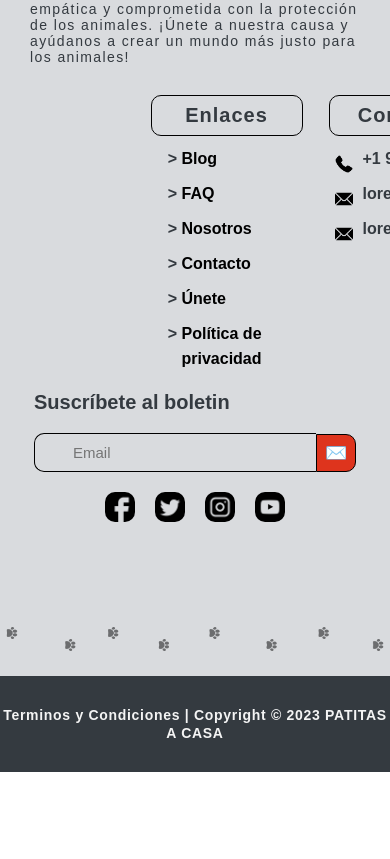
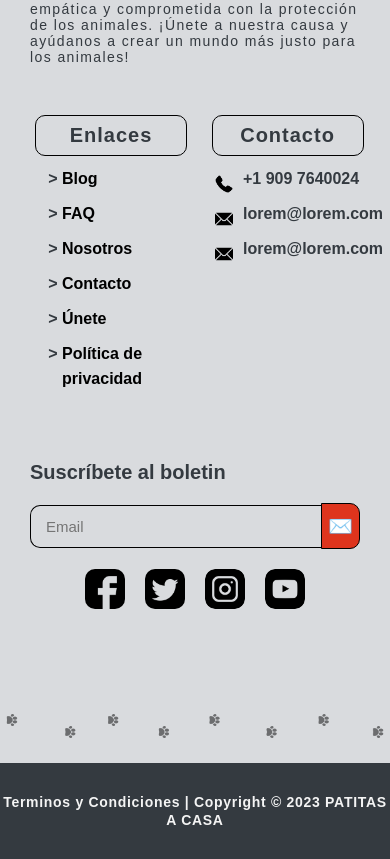
Before and after one commit to santiudev/software-mascotas, a React (Create React App) app: page / in a window 390 px wide. Shown: the part 7410-8269 px from the top of the page. Before the commit the page ends 8182 px from the top, so only its background shows below. Built offline with nearby package versions, Linux system fonts and the light colour scheme; no server answers.

Commit message:
Pequeña mejora en el diseño responsive del footer

```diff
--- a/src/css/Footer/SectionOne.module.css
+++ b/src/css/Footer/SectionOne.module.css
@@ -119,10 +119,15 @@
 		justify-content: space-between;
 		margin-bottom: 30px;
 	}
-
 }
 
 .logo {
 	width: 200px;
 	margin-bottom: 25px;
 }
+
+@media (max-width: 900px) {
+	.sectionOne__footer {
+		margin-bottom: 0;
+	}
+}
--- a/src/css/Footer/SectionThree.module.css
+++ b/src/css/Footer/SectionThree.module.css
@@ -18,7 +18,7 @@
 	margin: 30px 0;
 }
 
-.sectionThree__form > input:first-child {
+.sectionThree__form>input:first-child {
 	border: none;
 	align-items: center;
 	padding: 12px 15px;
@@ -30,7 +30,7 @@
 	border-radius: 10px 0 0 10px;
 }
 
-.sectionThree__form > input:last-child {
+.sectionThree__form>input:last-child {
 	width: 46px;
 	height: 46px;
 	background-color: #DE341D;
@@ -42,7 +42,7 @@
 	transition: .5s background-color;
 }
 
-.sectionThree__form > input:last-child:hover {
+.sectionThree__form>input:last-child:hover {
 	cursor: pointer;
 	background-color: #b21500;
 }
@@ -53,7 +53,7 @@
 	gap: 20px;
 }
 
-.sectionThree__redes > a > img {
+.sectionThree__redes>a>img {
 	width: 30px;
 	border-radius: 10px;
 }
@@ -71,12 +71,12 @@
 		margin: 20px 0;
 	}
 
-	.sectionThree__form > input:first-child {
+	.sectionThree__form>input:first-child {
 		padding: 10px 15px;
 		font-size: 15px;
 	}
 
-	.sectionThree__form > input:last-child {
+	.sectionThree__form>input:last-child {
 		height: 38px;
 		font-size: 18px;
 	}
@@ -94,14 +94,25 @@
 		margin: 20px 0;
 	}
 
-	.sectionThree__form > input:first-child {
-		padding: 10px 38px;
-		font-size: 15px;
+	.sectionThree__form>input:last-child {
+		height: 40px;
+		font-size: 18px;
 	}
 
-	.sectionThree__form > input:last-child {
-		height: 38px;
-		font-size: 18px;
+}
+
+@media (max-width: 900px) {
+
+	.sectionThree {
+		width: 100%;
+	}
+
+	.sectionThree__form>input:first-child {
+		width: 100%;
+	}
+
+		.sectionThree__redes>a>img{
+			width: 40px;
 		}
 
 }
@@ -122,14 +133,8 @@
 		margin: 20px 0;
 	}
 
-	.sectionThree__form > input:first-child {
-		padding: 10px 38px;
+	.sectionThree__form>input:first-child {
 		font-size: 15px;
 	}
 
-	.sectionThree__form > input:last-child {
-		height: 38px;
-		font-size: 18px;
 }
-
-}
--- a/src/css/Footer/SectionTwo.module.css
+++ b/src/css/Footer/SectionTwo.module.css
@@ -194,10 +194,6 @@
 		width: 18px;
 	}
 
-	.sectionTwo__ul {
-		margin-left: 32px;
-	}
-
 	.sectionTwo__h3 {
 		border-radius: 10px;
 		width: 150px;
--- a/src/css/Footer/footer.module.css
+++ b/src/css/Footer/footer.module.css
@@ -6,14 +6,15 @@
 	align-items: flex-start;
 	padding: 40px 30px 150px 30px;
 	box-shadow: 0px -10px 10px 0px #00000040;
+	gap: 0 30px;
 }
 
-.footer > section {
+.footer>section {
 	margin: 0 20px;
 	padding: 0;
 }
 
-section > * {
+section>* {
 	margin: 0;
 	padding: 0;
 }
@@ -25,7 +26,6 @@ section > * {
 }
 
 .sectionTwo__container {
-	width: 30%;
 	display: flex;
 	justify-content: space-between;
 }
@@ -64,6 +64,7 @@ section > * {
 	}
 
 	.sectionTwo__container {
+		width: auto;
 		display: flex;
 		justify-content: space-between;
 	}
@@ -86,3 +87,11 @@ section > * {
 	}
 
 }
+
+@media (max-width: 900px) {
+	.sectionTwo__container {
+		width: 100%;
+		justify-content: space-around;
+		margin: 50px 0;
+	}
+}
```
Also changed, not shown: src/index.css (line endings or trailing spaces). Lines whose indentation alone changed are shown as unchanged.
